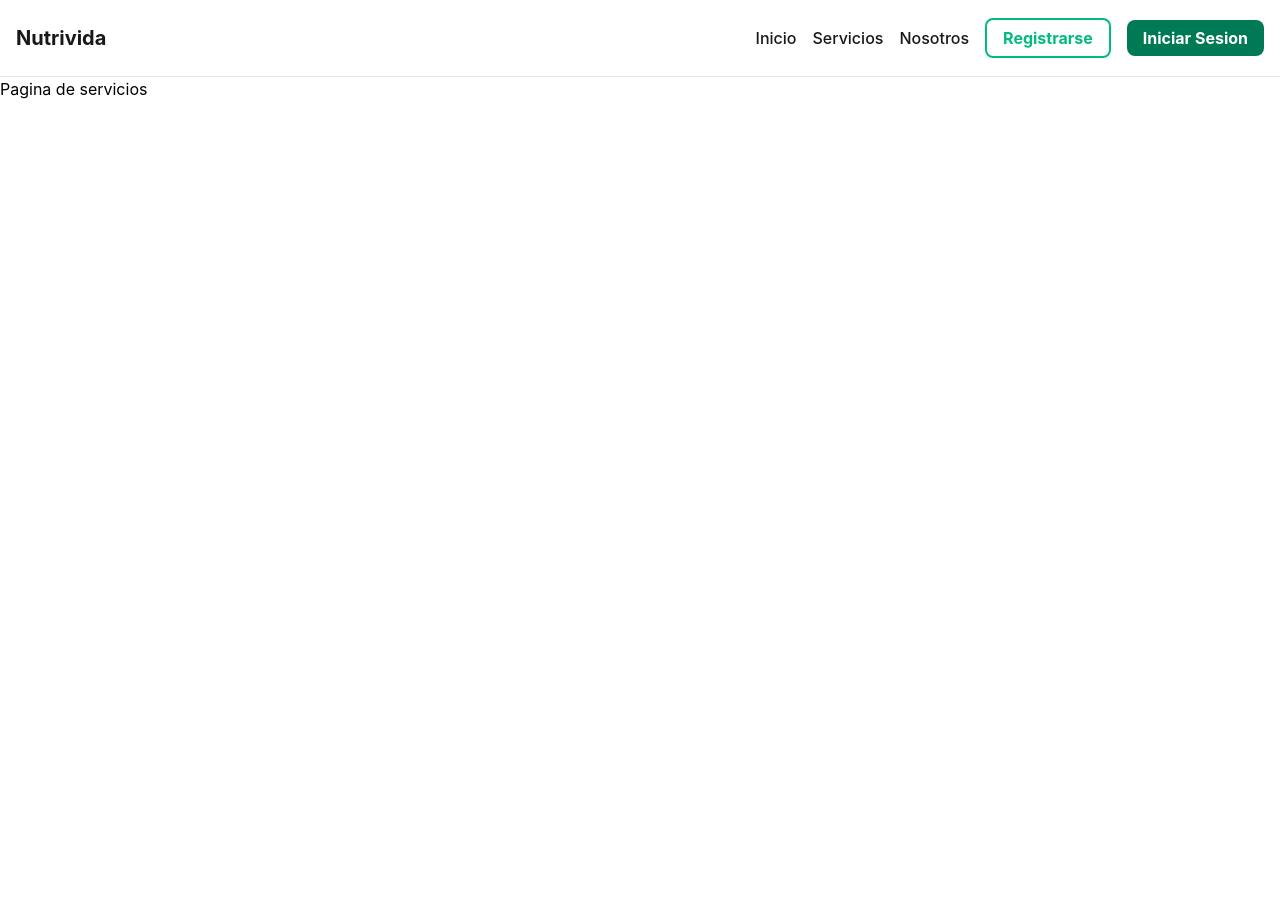
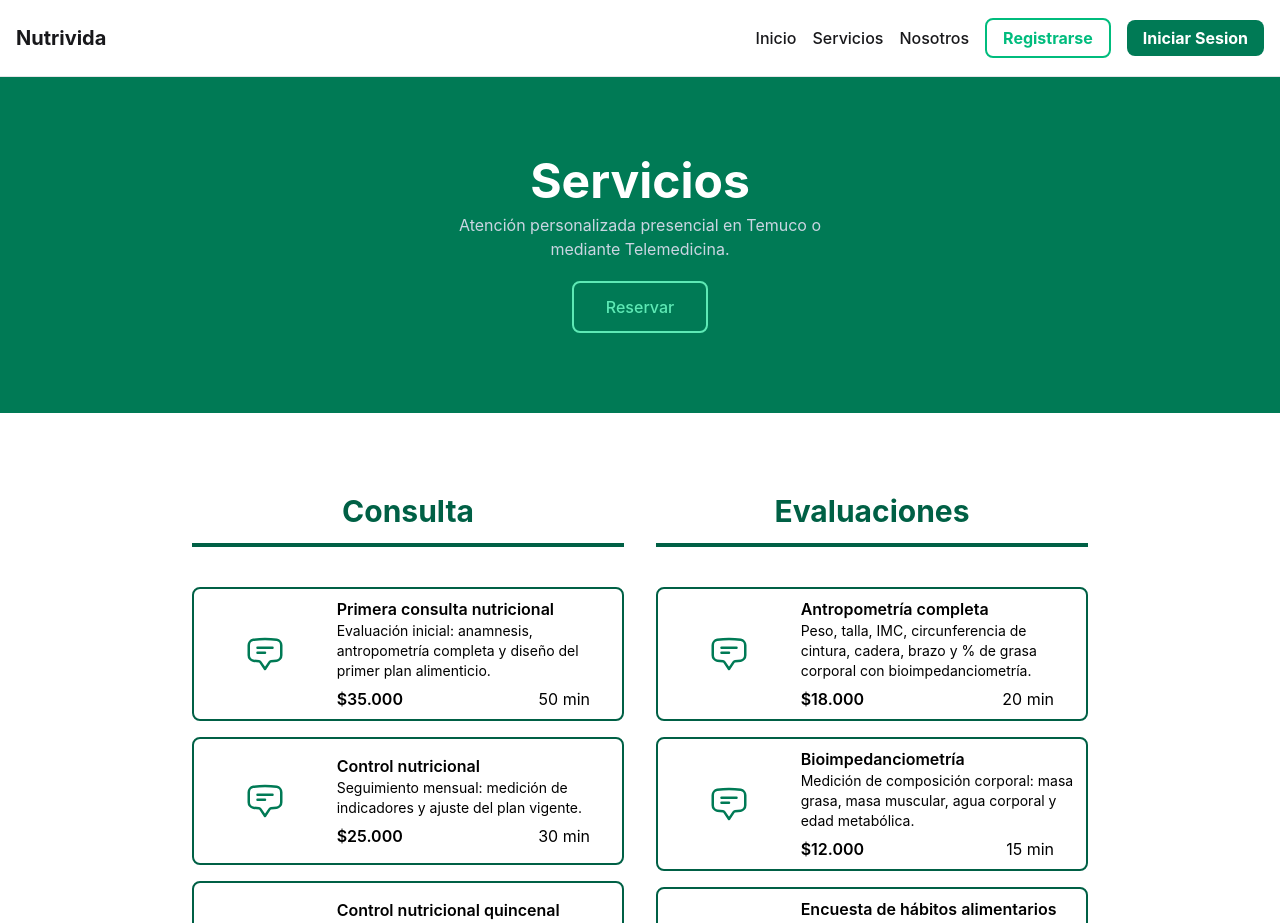
Before and after one commit to macayul-boop/Nutrivida, a React (Vite) app in the folder nutrivida/: page /servicios in a window 1280 px wide. Shown: the top 923 px of the page. Before the commit the page ends 800 px from the top, so only its background shows below. Built offline with nearby package versions, Linux system fonts and the light colour scheme.

Commit message:
Creación de la pagina de servicios para el cliente

```diff
--- /dev/null
+++ b/nutrivida/src/componente/TipoConsultas.jsx
@@ -0,0 +1,39 @@
+
+
+export const listaTipoConsultas = [
+    {
+        id:1,
+        nombre: "Primera consulta nutricional",
+        detalle: "Evaluación inicial: anamnesis, antropometría completa y diseño del primer plan alimenticio.",
+        precio: 35000,
+        duracion: 50
+    },
+    {
+        id:2,
+        nombre: "Control nutricional",
+        detalle: "Seguimiento mensual: medición de indicadores y ajuste del plan vigente.",
+        precio: 25000,
+        duracion: 30
+    },
+    {
+        id:3,
+        nombre: "Control nutricional quincenal",
+        detalle: "Seguimiento intensivo cada 15 días. Recomendado en los primeros 2 meses.",
+        precio: 22000,
+        duracion: 30
+    },{
+        id:4,
+        nombre: "Teleconsulta nutricional",
+        detalle: "Consulta de seguimiento vía videollamada. Requiere contar con consulta presencial previa.",
+        precio: 20000,
+        duracion: 30
+    },
+    {
+        id:5,
+        nombre: "Consulta de urgencia",
+        detalle: "Para pacientes que requieren atención fuera de su control habitual.",
+        precio: 28000,
+        duracion: 30
+    }
+
+]
--- /dev/null
+++ b/nutrivida/src/componente/TipoEvaluaciones.jsx
@@ -0,0 +1,32 @@
+
+
+export const listaTipoEvaluaciones = [
+    {
+        id:1,
+        nombre: "Antropometría completa",
+        detalle: "Peso, talla, IMC, circunferencia de cintura, cadera, brazo y % de grasa corporal con bioimpedanciometría.",
+        precio: 18000,
+        duracion: 20
+    },
+    {
+        id:2,
+        nombre: "Bioimpedanciometría",
+        detalle: "Medición de composición corporal: masa grasa, masa muscular, agua corporal y edad metabólica.",
+        precio: 12000,
+        duracion: 15
+    },
+    {
+        id:3,
+        nombre: "Encuesta de hábitos alimentarios",
+        detalle: "Análisis del patrón alimentario actual. Identificación de déficit y excesos nutricionales.",
+        precio: 10000,
+        duracion: 20
+    },
+    {
+        id:4,
+        nombre: "Análisis de exámenes de laboratorio",
+        detalle: "Interpretación de hemograma, perfil bioquímico y lipídico en contexto nutricional.",
+        precio: 15000,
+        duracion: 20
+    }
+]
--- /dev/null
+++ b/nutrivida/src/componente/TipoPlanes.jsx
@@ -0,0 +1,40 @@
+
+
+export const listaTipoPlan = [
+    {
+        id:1,
+        nombre: "Plan pérdida de peso (1 mes)",
+        detalle: "Incluye primera consulta + 1 control quincenal + plan alimenticio personalizado + seguimiento por WhatsApp.",
+        precio: 65000
+    },
+    {
+        id:2,
+        nombre: "Plan pérdida de peso (3 mes)",
+        detalle: "Incluye primera consulta + 5 controles + 3 planes mensuales + seguimiento continuo.",
+        precio: 170000
+    },
+    {
+        id:3,
+        nombre: "Plan nutrición deportiva (1 mes)",
+        detalle: "Para deportistas y personas con actividad física frecuente. Cálculo de requerimientos energéticos y proteicos.",
+        precio: 70000
+    },
+    {
+        id:4,
+        nombre: "Plan control diabetes / hipertensión",
+        detalle: "Plan adaptado para patologías metabólicas. Coordinación con médico tratante si aplica.",
+        precio: 75000
+    },
+    {
+        id:5,
+        nombre: "Plan alimentación vegetariana/vegana",
+        detalle: "Diseñado para garantizar aporte adecuado de proteínas, hierro, vitamina B12 y calcio sin productos animales.",
+        precio: 68000
+    },
+    {
+        id:6,
+        nombre: "Plan alimentación infantil (2-12 años)",
+        detalle: "Evaluación nutricional pediátrica y diseño de plan adaptado a la etapa de desarrollo del niño.",
+        precio: 65000
+    }
+]
--- /dev/null
+++ b/nutrivida/src/componente/TipoTalleres.jsx
@@ -0,0 +1,25 @@
+
+
+export const listaTipoTalleres = [
+    {
+        id:1,
+        nombre: "Taller de alimentación saludable",
+        detalle: "Máx. 10 personas. Conceptos básicos de alimentación equilibrada y lectura de etiquetas.",
+        precio: 15000,
+        duracion: 90
+    },
+    {
+        id:2,
+        nombre: "Taller de cocina nutritiva",
+        detalle: "Preparación de recetas saludables. Incluye degustación. Máx. 8 personas.",
+        precio: 20000,
+        duracion: 120
+    },
+    {
+        id:3,
+        nombre: "Taller nutrición para deportistas",
+        detalle: "Hidratación, nutrición pre y post entrenamiento, suplementación básica. Máx. 12 personas.",
+        precio: 18000,
+        duracion: 90
+    }
+]
--- a/nutrivida/src/pages/cliente/ServiciosCliente.jsx
+++ b/nutrivida/src/pages/cliente/ServiciosCliente.jsx
@@ -1,6 +1,76 @@
+import {listaTipoConsultas} from '../../componente/TipoConsultas';
+import {listaTipoEvaluaciones} from '../../componente/TipoEvaluaciones';
+import FooterCliente from "../../componente/Footers/FooterCliente";
+
+
 function ServiciosCliente(){
     return(
-        <h1>Pagina de servicios</h1>
+        <>
+        <section className="w-full">
+            <section className="py-20 flex flex-col justify-center items-center bg-emerald-700" >
+                <h2 className="text-5xl font-bold text-white">Servicios</h2>
+                <p className="text-slate-300 text-md mt-2 w-[23rem] text-center">Atención personalizada presencial en Temuco o mediante Telemedicina.</p>
+                <a href="./reservar.html" className="mt-5 py-3 px-8 border-2 border-emerald-300 rounded-lg text-emerald-300 hover:bg-emerald-300 hover:text-emerald-800 font-medium">Reservar</a>
+            </section>
+
+
+            <section className="bg-white rounded-2xl max-w-6xl mx-auto px-8">
+                <section className="max-w-4xl mx-auto py-20 grid grid-cols-1 md:grid-cols-2 place-items-start gap-8">
+                    <section className="flex flex-col w-full">
+                        <section className="w-full border-b-4 border-emerald-800 mb-10">
+                            <h2 className="text-center text-3xl font-bold text-emerald-800 pb-3.5">Consulta</h2>
+                        </section>
+                        <section className="flex flex-col gap-4">
+                            {listaTipoConsultas.map((consulta) => (<article key={consulta.id} className="w-full border-2 border-emerald-800 rounded-lg flex min-h-[8rem]">
+                                <div className="w-1/3 flex justify-center items-center">
+                                    <svg xmlns="http://www.w3.org/2000/svg" fill="none" viewBox="0 0 24 24" stroke-width="1.5" stroke="currentColor" className="size-10 text-emerald-700">
+                                        <path stroke-linecap="round" stroke-linejoin="round" d="M7.5 8.25h9m-9 3H12m-9.75 1.51c0 1.6 1.123 2.994 2.707 3.227 1.129.166 2.27.293 3.423.379.35.026.67.21.865.501L12 21l2.755-4.133a1.14 1.14 0 0 1 .865-.501 48.172 48.172 0 0 0 3.423-.379c1.584-.233 2.707-1.626 2.707-3.228V6.741c0-1.602-1.123-2.995-2.707-3.228A48.394 48.394 0 0 0 12 3c-2.392 0-4.744.175-7.043.513C3.373 3.746 2.25 5.14 2.25 6.741v6.018Z" />
+                                    </svg>
+                                </div>
+                                <div className="w-2/3 flex flex-col justify-center py-2 pr-2">
+                                    <h3 className="font-semibold">{consulta.nombre}</h3>
+                                    <p className="text-sm mb-1.5">{consulta.detalle}</p>
+                                    <div className="text-sm flex justify-between pr-6">
+                                        <span className="font-semibold text-base">${consulta.precio.toLocaleString("es-CL")}</span>
+                                        <span className="text-base">{consulta.duracion} min</span>
+                                    </div>
+                                </div>
+                            </article>
+                        ))}
+                        </section>
+                    </section>
+
+
+
+                    <section className="flex flex-col w-full">
+                        <section className="w-full border-b-4 border-emerald-800 mb-10">
+                            <h2 className="text-center text-3xl font-bold text-emerald-800 pb-3.5">Evaluaciones</h2>
+                        </section>
+                        <section className="flex flex-col gap-4">
+                            {listaTipoEvaluaciones.map((evaluacion) => (
+                            <article key={evaluacion.id} className="w-full border-2 border-emerald-800 rounded-lg flex min-h-[8rem]">
+                                <div className="w-1/3 flex justify-center items-center">
+                                    <svg xmlns="http://www.w3.org/2000/svg" fill="none" viewBox="0 0 24 24" stroke-width="1.5" stroke="currentColor" className="size-10 text-emerald-700">
+                                        <path stroke-linecap="round" stroke-linejoin="round" d="M7.5 8.25h9m-9 3H12m-9.75 1.51c0 1.6 1.123 2.994 2.707 3.227 1.129.166 2.27.293 3.423.379.35.026.67.21.865.501L12 21l2.755-4.133a1.14 1.14 0 0 1 .865-.501 48.172 48.172 0 0 0 3.423-.379c1.584-.233 2.707-1.626 2.707-3.228V6.741c0-1.602-1.123-2.995-2.707-3.228A48.394 48.394 0 0 0 12 3c-2.392 0-4.744.175-7.043.513C3.373 3.746 2.25 5.14 2.25 6.741v6.018Z" />
+                                    </svg>
+                                </div>
+                                <div className="w-2/3 flex flex-col justify-center py-2 pr-2">
+                                    <h3 className="font-semibold">{evaluacion.nombre}</h3>
+                                    <p className="text-sm mb-1.5">{evaluacion.detalle}</p>
+                                    <div className="text-sm flex justify-between pr-6">
+                                        <span className="font-semibold text-base">${evaluacion.precio.toLocaleString("es-CL")}</span>
+                                        <span className="text-base">{evaluacion.duracion} min</span>
+                                    </div>
+                                </div>
+                            </article>
+                            ))}
+                        </section>
+                    </section>
+                </section>
+            </section>
+        </section>
+        <FooterCliente/>
+        </>
     )
 }
 
```
